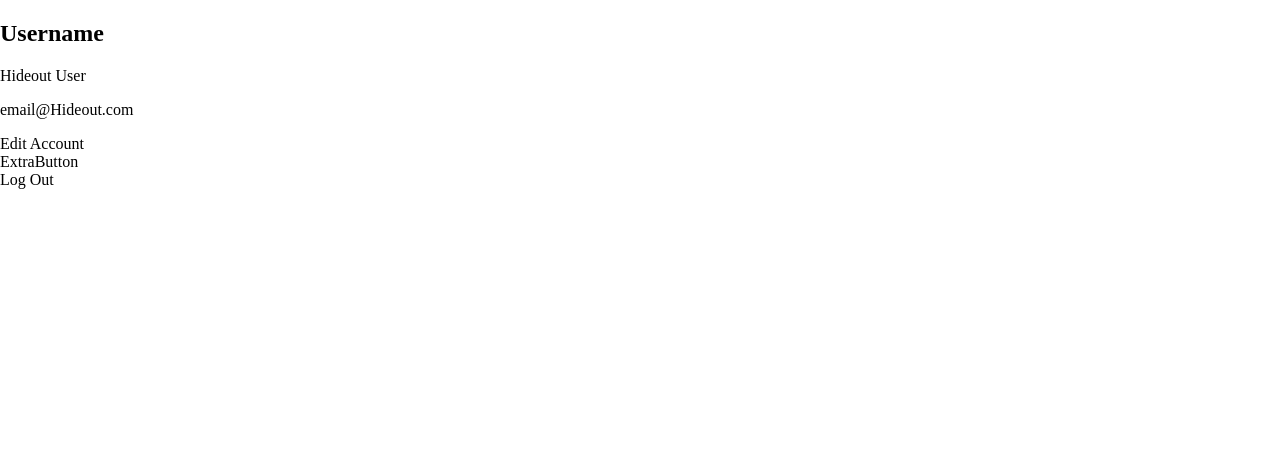
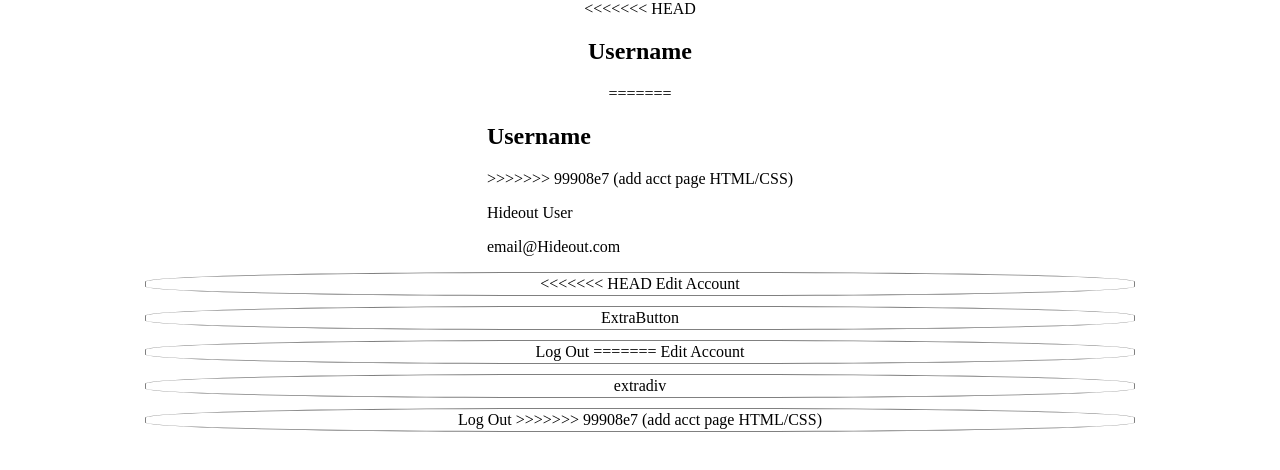
Before and after one commit to farahalterman/2800-202610-DTC05, a website built with Vite: page src/Account.html in a window 1280 px wide. Built offline with nearby package versions, Linux system fonts and the light colour scheme.

Commit message:
add acct page HTML/CSS

```diff
--- a/package.json
+++ b/package.json
@@ -11,7 +11,7 @@
     "concurrently": "^9.2.1",
     "prettier": "3.8.3",
     "sass": "^1.99.0",
-    "vite": "^8.0.11"
+    "vite": "^8.0.13"
   },
   "dependencies": {
     "@google/generative-ai": "^0.24.1",
@@ -23,6 +23,6 @@
     "express": "^5.2.1",
     "jsonwebtoken": "^9.0.3",
     "nodemon": "^3.1.14",
-    "pg": "^8.20.0"
+    "pg": "^8.21.0"
   }
 }
--- a/src/Account.html
+++ b/src/Account.html
@@ -8,15 +8,22 @@
 </head>
 <body>
     <div id="accountInfo" class="centeredContent">
+<<<<<<< HEAD
         <div id="InfoBox" class="centeredContent">
             <h2 id="UsernameDisplay">Username</h2>
             <div id="detailsBox" class="centeredContent">
+=======
+        <div id="InfoBox">
+            <h2 id="UsernameDisplay">Username</h2>
+            <div id="detailsBox">
+>>>>>>> 99908e7 (add acct page HTML/CSS)
                 <p id="Name">Hideout User</p>
                 <p id="email">email@Hideout.com</p>
             </div>
         </div>
         <div id="buttonBox" class="centeredContent">
             <div id="EditAccount" class="accountBtn">
+<<<<<<< HEAD
                 <a href="Account.html">
                     Edit Account
                 </a>
@@ -32,6 +39,17 @@
                 <a href="Account.html" id="logoutBtn">
                     Log Out
                 </a>
+=======
+                Edit Account
+            </div>
+
+            <div id="div2" class="accountBtn">
+                extradiv
+            </div>
+
+            <div id="Logout" class="accountBtn">
+                Log Out
+>>>>>>> 99908e7 (add acct page HTML/CSS)
             </div>
 
         </div>
--- a/src/stylesheets/style.css
+++ b/src/stylesheets/style.css
@@ -1,3 +1,32 @@
+/* Custom CSS Classes */
+.navItem {
+    /* margin-left: 5%;
+    margin-right: 5%; */
+    color: black;
+    text-decoration: none;
+
+}
+
+.centeredContent {
+    display: flex;
+    flex-direction: column;
+    align-items: center;
+    justify-content: center;
+}
+
+.accountBtn {
+    white-space: nowrap ;
+    text-align: center;
+    padding-top: 2px;
+    padding-bottom: 2px;
+    width: 270%;
+    border-radius: 40%;
+    border-style: solid;
+    border-color: grey;
+    border-width: 1px;
+}
+
+/* Custom CSS IDs */
 #navbar {
 	display: inline-flex;
     flex-direction: row;
@@ -116,3 +145,7 @@ a {
     font-size: 0.85rem;
     text-align: center;
 }
+
+#buttonBox {
+    gap: 10px;
+}
```
Also changed, not shown: Server/server.js (+62 -0 lines), 1 other file.
